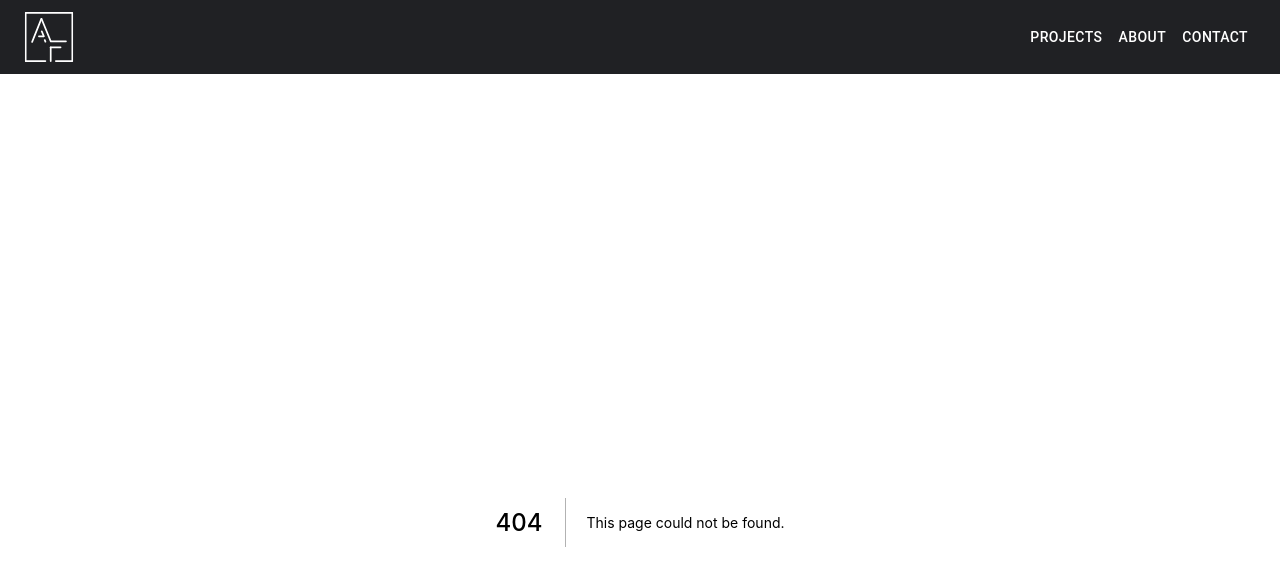
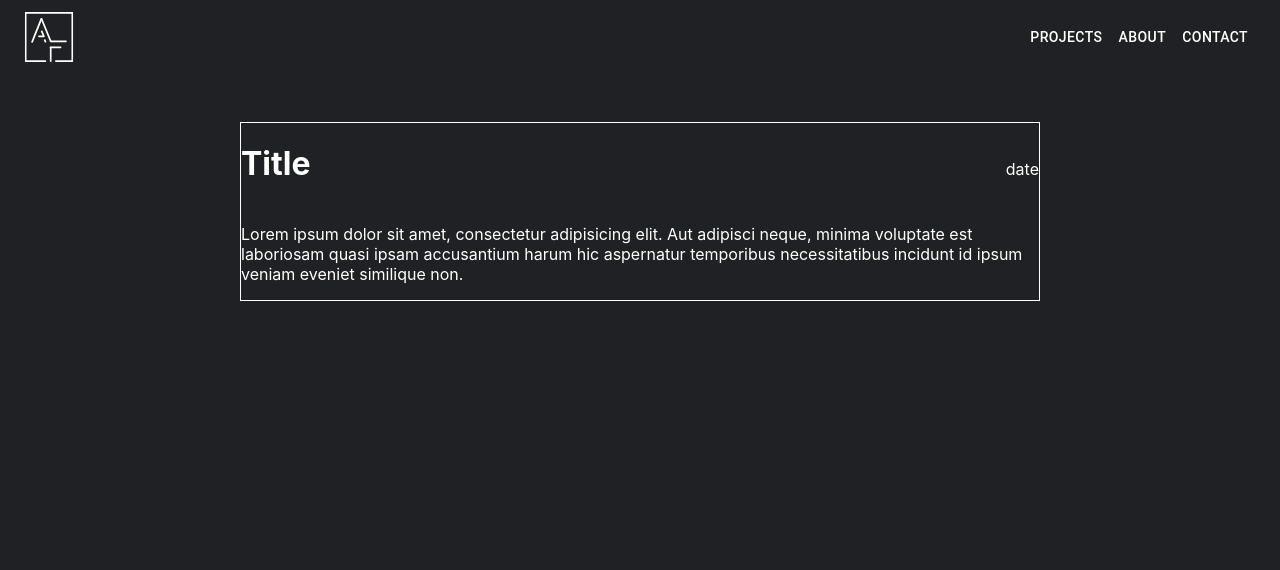
Before and after one commit to alexfotopoulos/personal-site, a Next.js app: page /projects/specificProject in a window 1280 px wide. Before the commit this address had no page. Shown: the top 570 px of the page. Built offline with nearby package versions, Linux system fonts and the light colour scheme.

Commit message:
add project page and tags page template

```diff
--- /dev/null
+++ b/components/content/projects/Project.js
@@ -0,0 +1,16 @@
+import styles from "./Project.module.css";
+
+export default function Project() {
+    return (
+        <div className={styles.project}>
+            <header className={styles.header}>
+                <h1 className={styles.headerElement}>Title</h1>
+                <p className={`${styles.headerElement} ${styles.target}`}>date</p>
+            </header>
+            <div>
+                <h3></h3>
+                <p>Lorem ipsum dolor sit amet, consectetur adipisicing elit. Aut adipisci neque, minima voluptate est laboriosam quasi ipsam accusantium harum hic aspernatur temporibus necessitatibus incidunt id ipsum veniam eveniet similique non.</p>
+            </div>
+        </div>
+    );
+};
--- /dev/null
+++ b/components/content/projects/Project.module.css
@@ -0,0 +1,14 @@
+.project {
+    border: 1px solid white;
+    width: 800px;
+}
+
+.header {
+    display: flex;
+    align-items: baseline;
+    justify-content: space-between;
+}
+
+.headerElement {
+    display: inline;
+}
--- a/components/homepage/FeaturedProject.module.css
+++ b/components/homepage/FeaturedProject.module.css
@@ -1,6 +1,6 @@
 .featuredProject {
     text-align: center;
-    background-color: rgb(118, 118, 118);
+    background-color: black;
     width: 300px;
 }
 
--- /dev/null
+++ b/components/projectpage/ProjectPreview.module.css
@@ -0,0 +1,23 @@
+.project {
+    display: flex;
+    min-width: 800px;
+    background-color: black;
+    margin-bottom: 2rem;
+}
+
+.projectDetails {
+    padding-left: 2rem;
+}
+
+.projectDetailsTagsList {
+    padding-left: 0;
+    list-style: none;
+    list-style-position: outside;
+    display: flex;
+}
+
+.tag {
+    padding-right: 1rem;
+    font-size: small;
+    cursor: pointer;
+}
--- /dev/null
+++ b/pages/projects/[projectSlug].js
@@ -0,0 +1,9 @@
+import Project from "../../components/content/projects/Project";
+
+export default function ProjectPage() {
+    return (
+        <div className="projectpageProjectsList">
+            <Project />
+        </div>
+    );
+};
--- a/styles/globals.css
+++ b/styles/globals.css
@@ -10,7 +10,6 @@ body {
 }
 
 a {
-  color: #ecb365;
   text-decoration: none;
 }
 
@@ -24,3 +23,14 @@ a {
   align-items: center;
   margin-top: 2rem;
 }
+
+.projectpageProjectsList {
+  display: flex;
+  flex-direction: column;
+  align-items: center;
+}
+
+a {
+  cursor: pointer;
+  color: #ecb365;
+}
```
Also changed, not shown: components/projectpage/ProjectPreview.js (added, +47 -0 lines), pages/projects/index.js (added, +13 -0 lines), components/layout/Navbar.js (indentation only), pages/projects/tags/[tagSlug].js (added).
